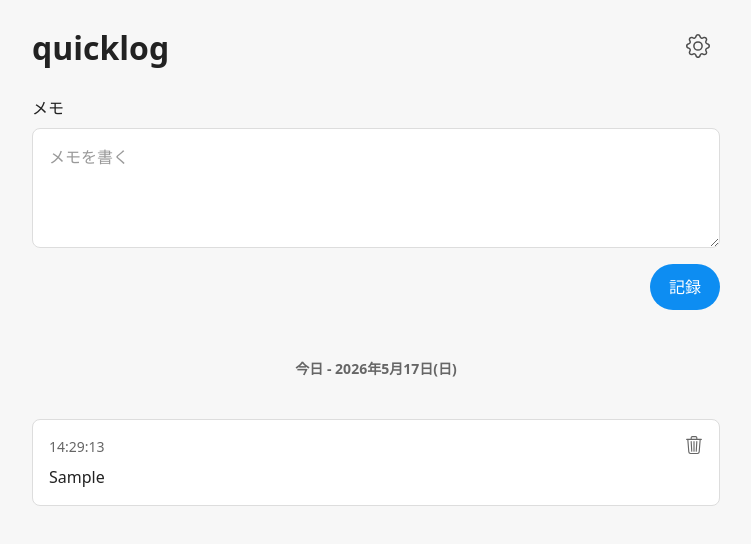
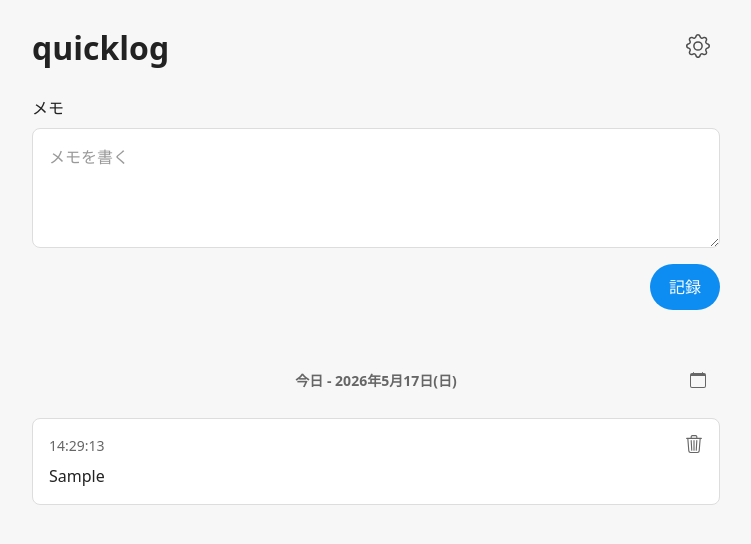
Before and after one commit to asamichiruko/quicklog, a Vue app: page / in a window 1280 px wide. Both pictures are taken after typing "Sample" into the empty fields and a click on the button "記録". Shown: the top 544 px of the page, without its empty margins (264-1015 px from the left). Built offline with nearby package versions, Linux system fonts and the light colour scheme.

Commit message:
feat: date-group header にカレンダーボタンを追加

```diff
--- a/src/components/LogEntryList.vue
+++ b/src/components/LogEntryList.vue
@@ -49,6 +49,27 @@ function formatDateHeading(date: Date) {
               {{ group.items.length }} 件
             </span>
           </h2>
+          <div class="date-header-actions">
+            <button
+              type="button"
+              class="calendar-button"
+              aria-label="日付を選択"
+              title="日付を選択"
+            >
+              <svg
+                xmlns="http://www.w3.org/2000/svg"
+                width="16"
+                height="16"
+                fill="currentColor"
+                class="bi bi-calendar"
+                viewBox="0 0 16 16"
+              >
+                <path
+                  d="M3.5 0a.5.5 0 0 1 .5.5V1h8V.5a.5.5 0 0 1 1 0V1h1a2 2 0 0 1 2 2v11a2 2 0 0 1-2 2H2a2 2 0 0 1-2-2V3a2 2 0 0 1 2-2h1V.5a.5.5 0 0 1 .5-.5M1 4v10a1 1 0 0 0 1 1h12a1 1 0 0 0 1-1V4z"
+                />
+              </svg>
+            </button>
+          </div>
           <div class="time-distribution-strip" v-if="props.showDailySummary">
             <TimeDistributionStrip :items="group.items" />
           </div>
@@ -99,27 +120,66 @@ function formatDateHeading(date: Date) {
 
 .date-group {
   display: grid;
-  gap: var(--space-2);
 }
 
 .date-header {
+  display: grid;
+  grid-template-columns: var(--control-min-size) minmax(0, 1fr) var(--control-min-size);
+  gap: var(--space-1);
+  align-items: center;
   position: sticky;
   top: 0;
   z-index: 1;
   background: var(--color-page);
-  padding: var(--space-2);
+  padding: var(--space-2) 0;
 }
 
 .date-heading {
-  margin: 0 0 var(--space-1);
+  grid-column: 2;
+  min-width: 0;
+  margin: 0;
   font-size: var(--font-size-small);
   font-weight: var(--font-weight-bold);
   color: var(--color-text-muted);
-  justify-self: center;
+  place-self: center;
 }
 
 .date-heading-count::before {
   content: " / ";
+}
+
+.date-header-actions {
+  grid-column: 3;
+  justify-self: end;
+}
+
+.calendar-button {
+  display: inline-grid;
+  place-items: center;
+  inline-size: var(--control-min-size);
+  block-size: var(--control-min-size);
+  background: transparent;
+  border: none;
+  border-radius: var(--radius-pill);
+  color: var(--color-text-muted);
+  padding: 0;
+  cursor: pointer;
+}
+
+@media (hover: hover) {
+  .calendar-button:hover {
+    background: var(--color-ghost-hover);
+  }
+}
+@media (hover: none) {
+  .calendar-button:active {
+    opacity: 1;
+    background: var(--color-ghost-hover);
+  }
+}
+
+.time-distribution-strip {
+  grid-column: 1 / -1;
 }
 
 .entries {
```
